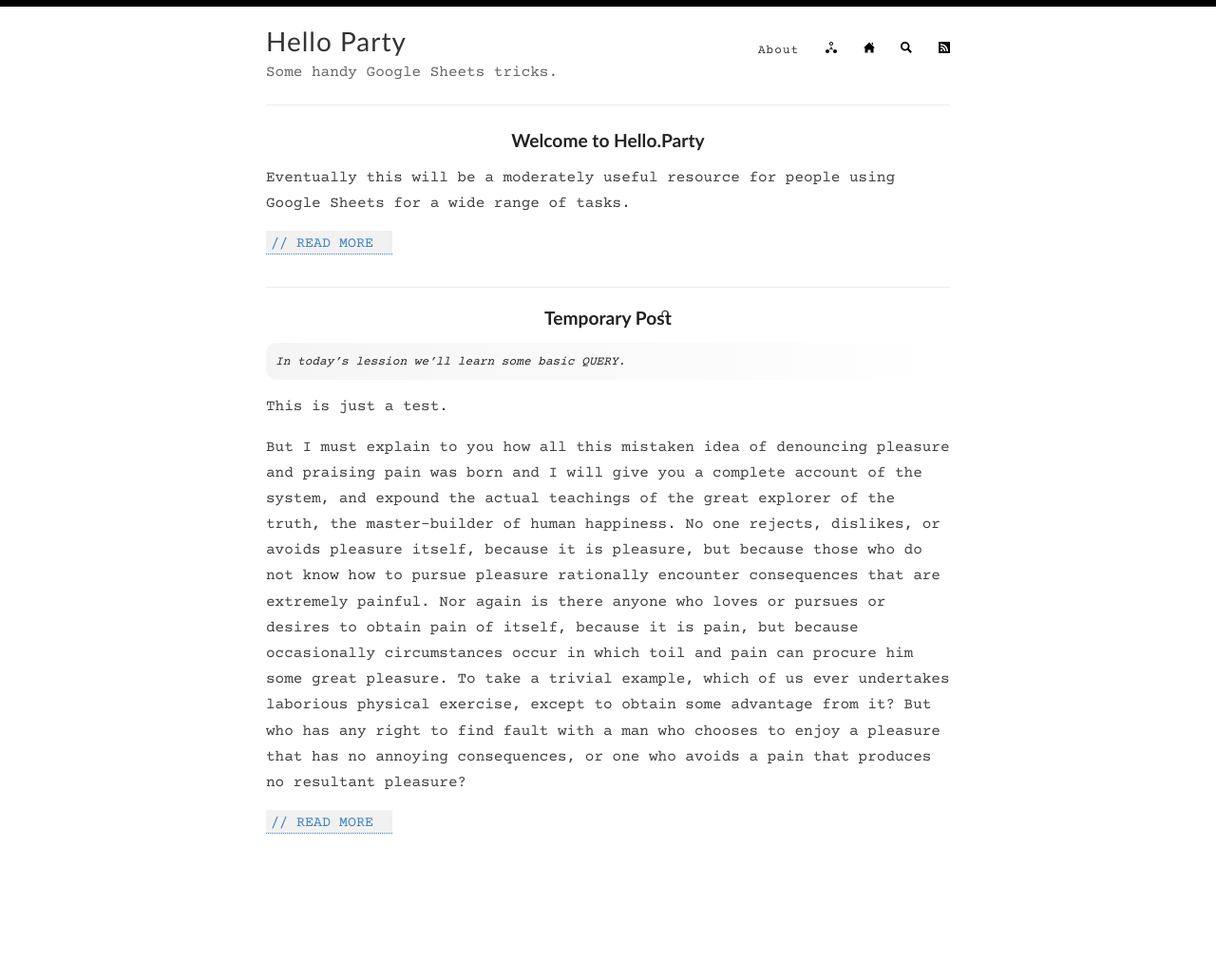
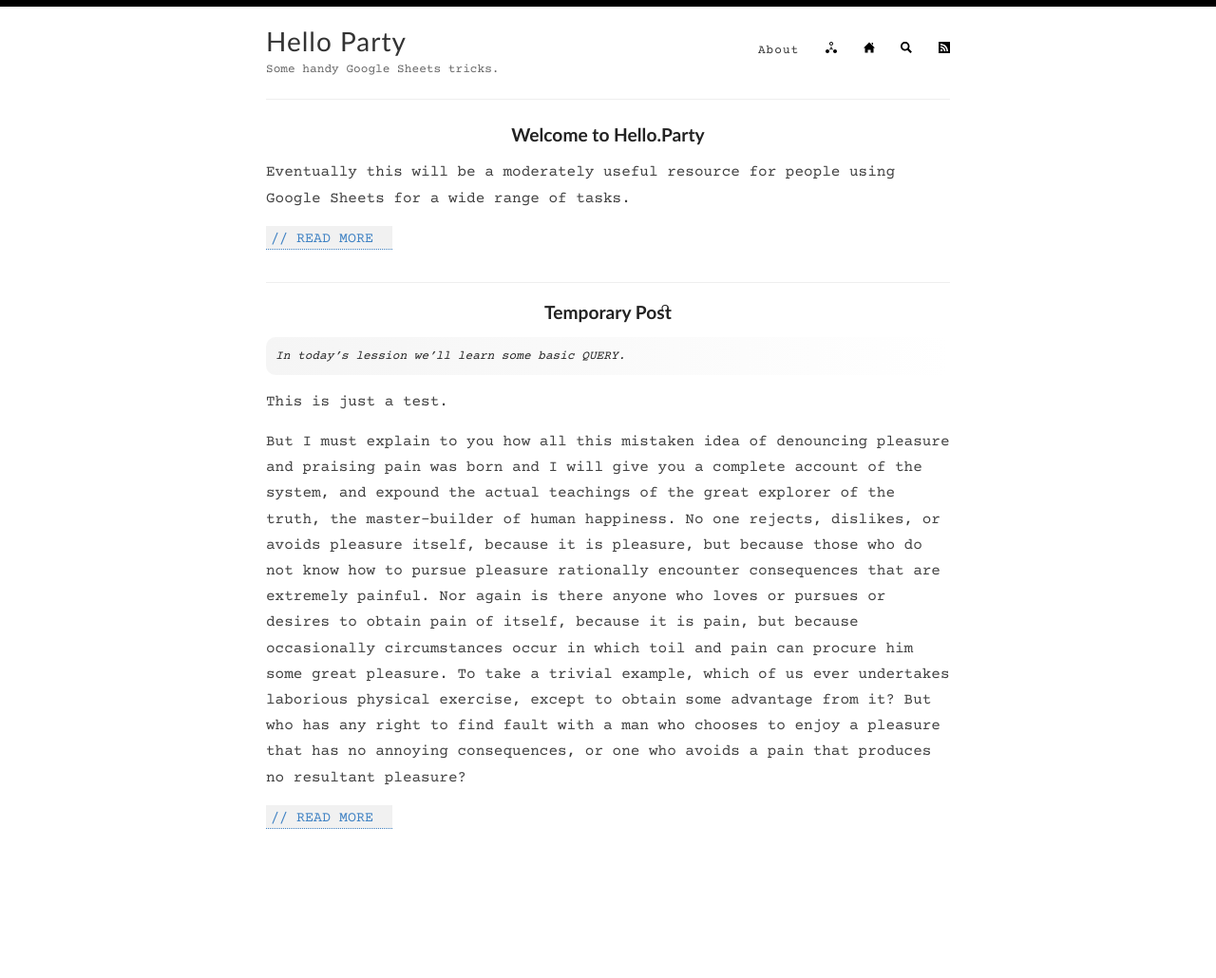
Before and after one commit to hello-party/hello-party-old.github.io, a Jekyll site: the page built from index.html, in a window 1280 px wide. Shown: the whole page at 95% size. Built offline with Jekyll 4.4.1, drawn with Linux system fonts in a browser that asks for light colours; the list of posts is cut into pages by our own code.

Commit message:
Update style.scss

```diff
--- a/assets/style.scss
+++ b/assets/style.scss
@@ -354,7 +354,7 @@ p > img {
 .site-description {
   margin: -5px 0 0 0;
   color: $gray;
-  font-size: 16px;
+  font-size: .8em;
 
   @include mobile {
     margin: 3px 0;
```
